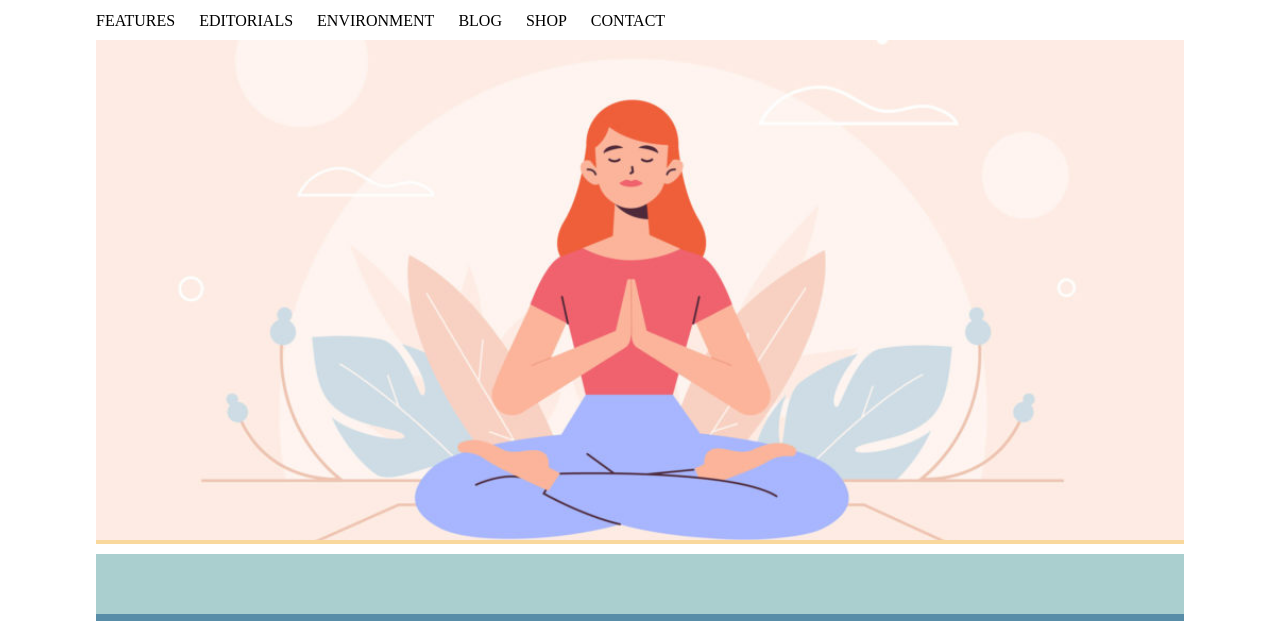
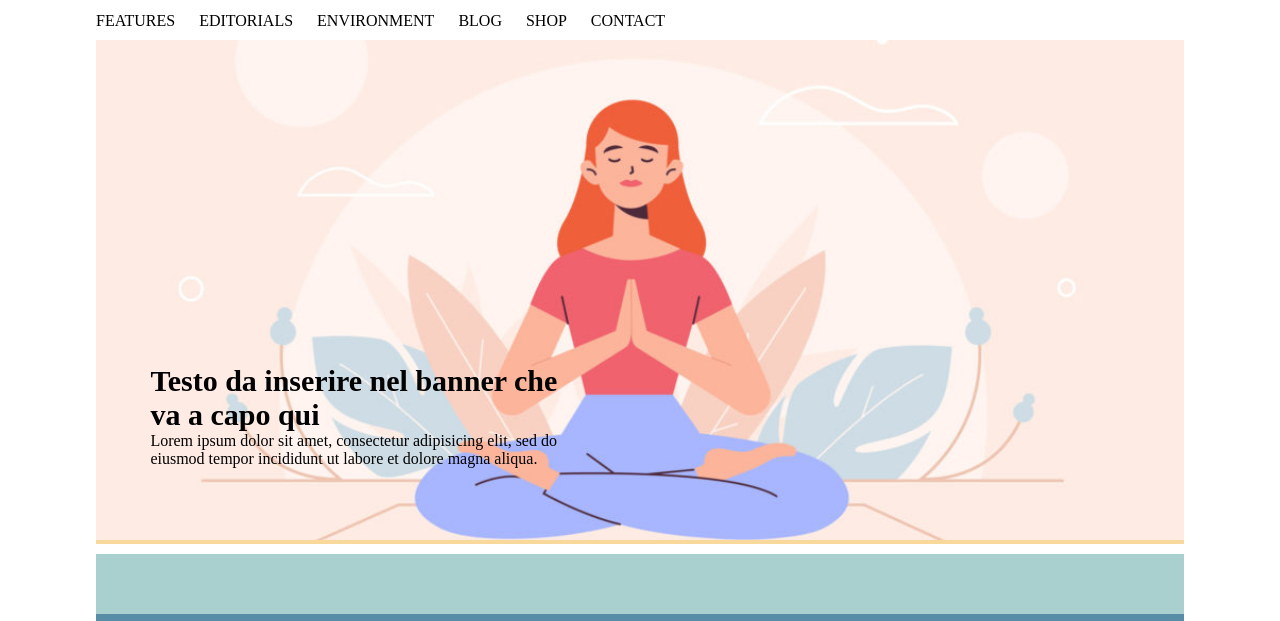
Before and after one commit to danielevergani/htmlcss-wp, a plain HTML site: page index.html in a window 1280 px wide. Shown: the part 102-723 px from the top of the page. Drawn offline with Linux system fonts and the light colour scheme.

Commit message:
inserito testo banner

```diff
--- a/css/style.css
+++ b/css/style.css
@@ -39,6 +39,7 @@ nav ul li{
 
 /* senzione hero */
 .banner{
+  position: relative;
   background-color: #f9d89c;
   margin-bottom: 10px;
 }
@@ -48,6 +49,18 @@ nav ul li{
   height: 500px;
   object-fit: cover;
 }
+
+.text-banner{
+  width: 40%;
+  position: absolute;
+  bottom: 15%;
+  left: 5%;
+}
+
+.text-banner h3{
+  font-size: 30px;
+}
+
 
 /* end senzione hero */
 
--- a/index.html
+++ b/index.html
@@ -28,6 +28,10 @@
       <!-- sezione banner -->
       <div class="banner">
         <img src="img/banner.jpg" alt="banner">
+        <div class="text-banner">
+          <h3>Testo da inserire nel banner che va a capo qui</h3>
+          <p>Lorem ipsum dolor sit amet, consectetur adipisicing elit, sed do eiusmod tempor incididunt ut labore et dolore magna aliqua.</p>
+        </div>
       </div>
       <!-- end sezione banner -->
 
```
